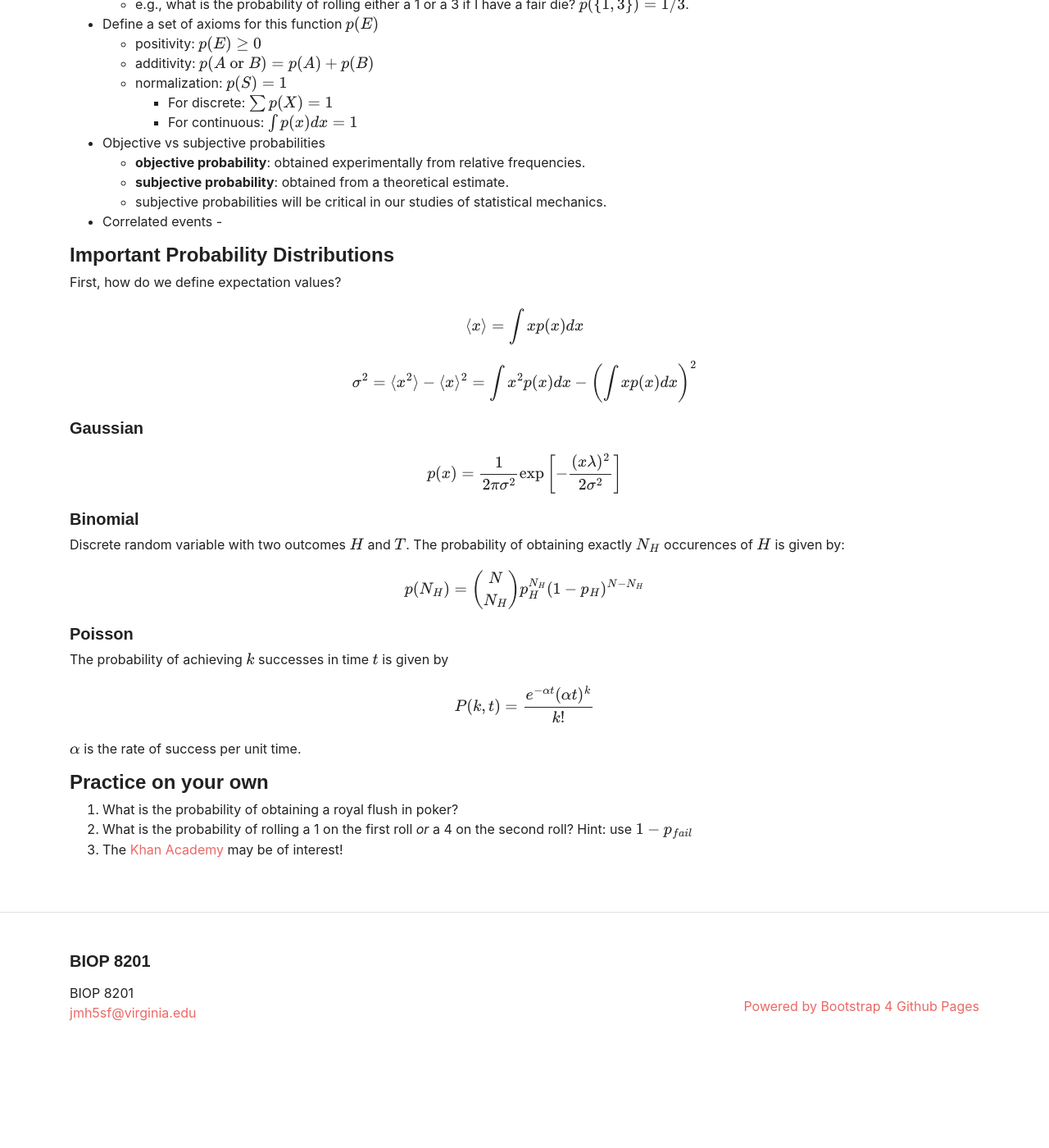
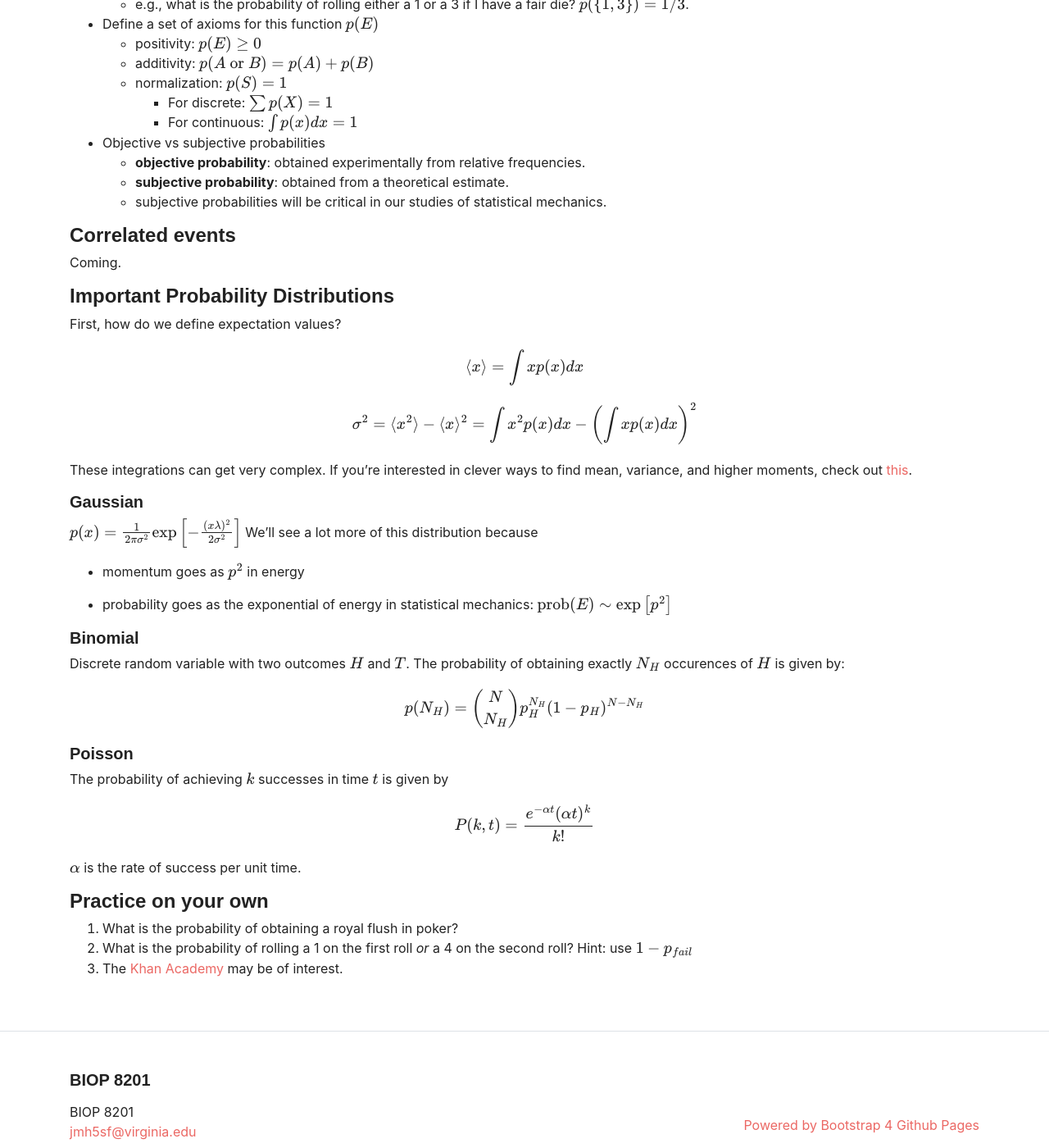
Before and after one commit to jmhays/biop-web, a Jekyll site: the page built from lectures/Lecture1.md, in a window 1280 px wide and 1400 px high, scrolled down 370 px. Shown: the whole window at 82% size. Built offline with Jekyll 4.4.1, drawn with Linux system fonts in a browser that asks for light colours; some web fonts are replaced; formulas are drawn with MathJax 3; before the commit the page ends 1681 px from its top, so only the background shows below that.

Commit message:
Clean up

```diff
--- a/lectures/Lecture1.md
+++ b/lectures/Lecture1.md
@@ -23,9 +23,9 @@ title: Mathematical methods in statistical mechanics
     - **objective probability**: obtained experimentally from relative frequencies.
     - **subjective probability**: obtained from a theoretical estimate.
     - subjective probabilities will be critical in our studies of statistical mechanics.
-- Correlated events
-    -
 
+#### Correlated events
+Coming.
 #### Important Probability Distributions
 First, how do we define expectation values?
 
@@ -33,9 +33,16 @@ $$\langle x \rangle = \int xp(x)dx$$
 
 $$\sigma^2 = \langle x^2 \rangle - \langle x \rangle^2 = \int x^2p(x)dx - \left(\int xp(x)dx\right)^2$$
 
+These integrations can get very complex. If you're interested in clever ways to find mean, variance, and higher moments, check out [this](https://en.wikipedia.org/wiki/Characteristic_function_\(probability_theory\)).
+
 ##### Gaussian
 
 $$p(x) = \frac{1}{2\pi\sigma^2}\exp\left[-\frac{(x \lambda)^2}{2\sigma^2}\right]$$
+We'll see a lot more of this distribution because
+
+- momentum goes as $$p^2$$ in energy
+
+- probability goes as the exponential of energy in statistical mechanics: $$\text{prob}(E) \sim \exp\left[p^2\right]$$
 
 ##### Binomial
 
@@ -54,4 +61,4 @@ $$\alpha$$ is the rate of success per unit time.
 #### Practice on your own
 1. What is the probability of obtaining a royal flush in poker?
 2. What is the probability of rolling a 1 on the first roll *or* a 4 on the second roll? Hint: use $$1-p_{fail}$$
-3. The [Khan Academy](https://www.khanacademy.org/math/precalculus/prob-comb) may be of interest!
+3. The [Khan Academy](https://www.khanacademy.org/math/precalculus/prob-comb) may be of interest.
```
